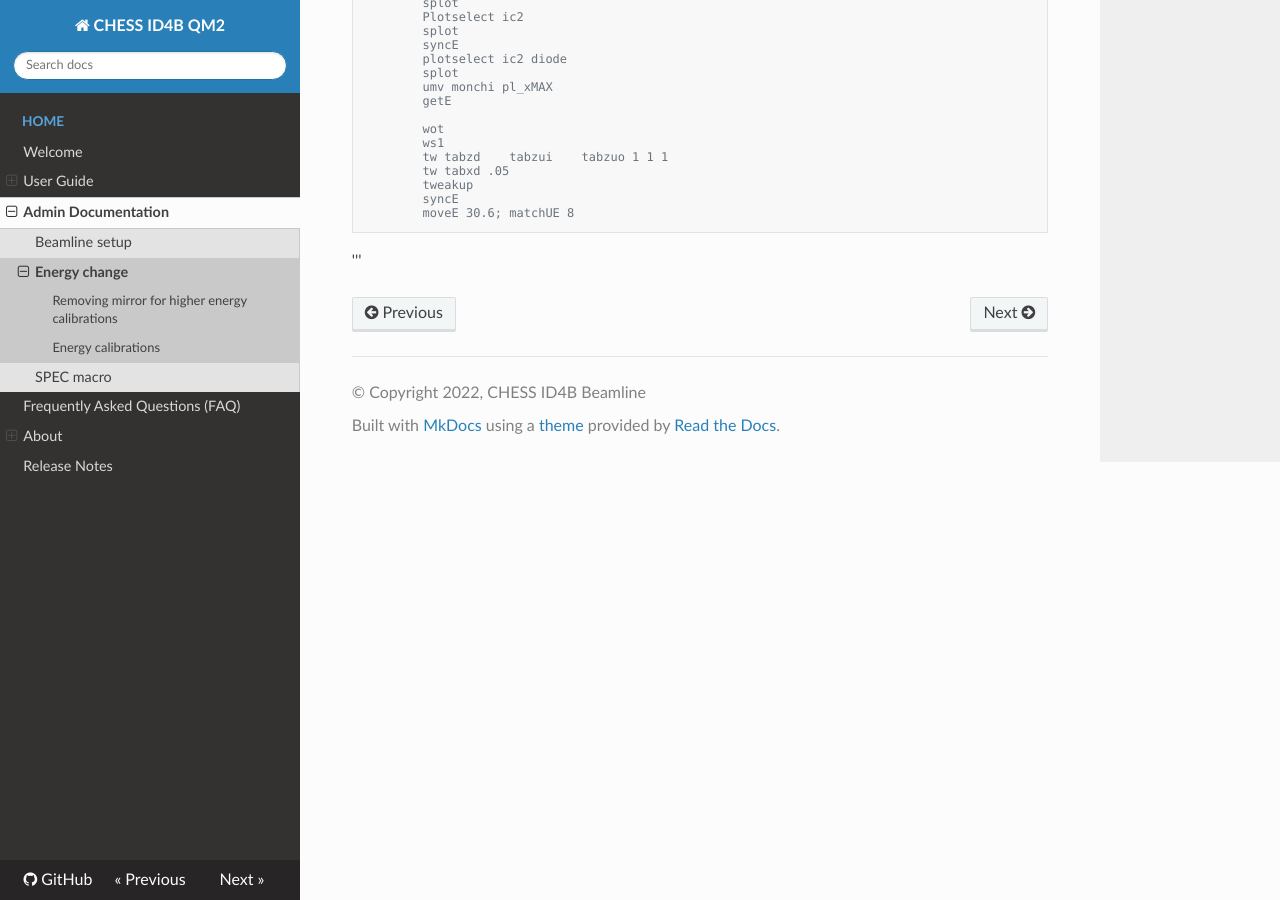
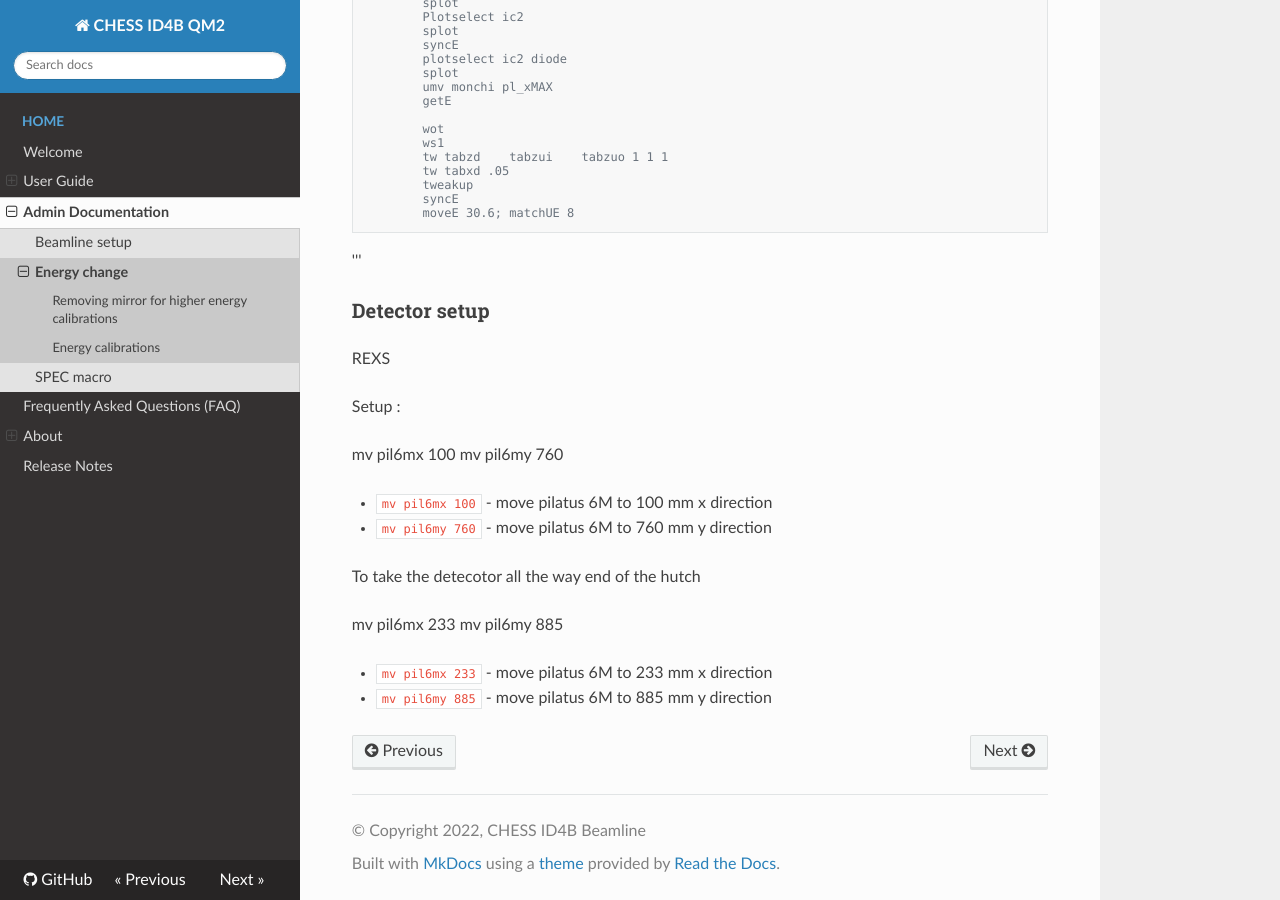
Before and after one commit to suchismitasarker/CHESS-ID4B-QM2, an MkDocs documentation site: the page built from docs/energy_change.md, in a window 1280 px wide and 900 px high, scrolled down 794 px. Built offline with MkDocs 1.6.1, drawn with Linux system fonts in a browser that asks for light colours; nearby versions of some CDN libraries.

```diff
--- a/docs/energy_change.md
+++ b/docs/energy_change.md
@@ -58,3 +58,25 @@
 
 
 '''
+
+
+### Detector setup
+
+REXS
+
+Setup :
+
+mv pil6mx 100
+mv pil6my 760
+
+* `mv pil6mx 100` 		- move pilatus 6M to 100 mm x direction
+* `mv pil6my 760` 		- move pilatus 6M to 760 mm y direction
+
+
+To take the detecotor all the way end of the hutch
+
+mv pil6mx 233
+mv pil6my 885
+
+* `mv pil6mx 233` 		- move pilatus 6M to 233 mm x direction
+* `mv pil6my 885` 		- move pilatus 6M to 885 mm y direction
```
Also changed, not shown: docs/ID4B_Codes.md (+4 -6 lines), docs/PTZ_camera.md (+35 -0 lines), docs/detector_information.md (+14 -2 lines), site/index.html.
